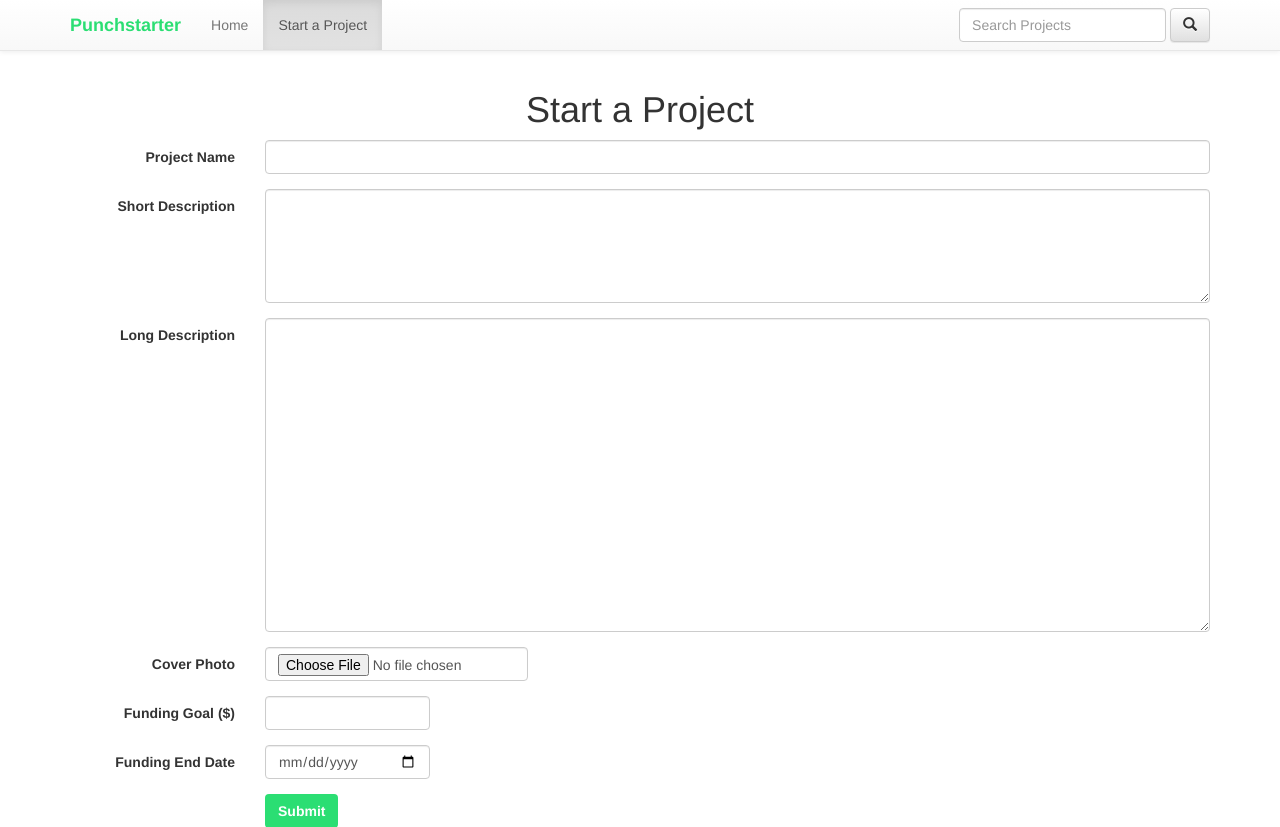
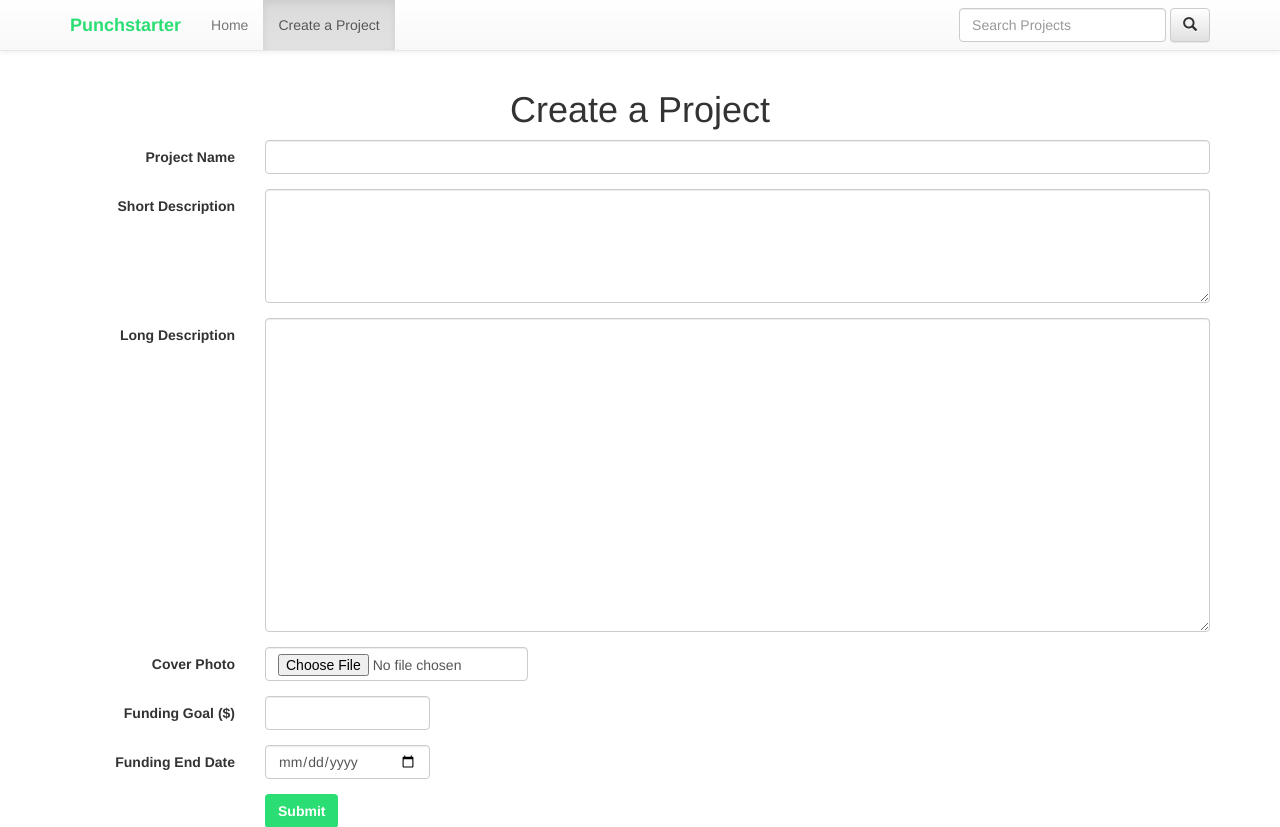
Before and after one commit to CodeUpStart/project-kickstarter-starter, a Flask app: page /projects/create/ in a window 1280 px wide. Shown: the top 827 px of the page. Run offline with Flask 2, Linux system fonts and the light colour scheme; some libraries are stand-ins or nearby versions.

Commit message:
Copy tweaks

```diff
--- a/punchstarter/templates/base.html
+++ b/punchstarter/templates/base.html
@@ -33,7 +33,7 @@
         <div id="navbar" class="navbar-collapse collapse">
           <ul class="nav navbar-nav">
             <li {% if active_page == 'index' %} class="active" {% endif %}><a href="/">Home</a></li>
-            <li {% if active_page == 'create' %} class="active" {% endif %}><a href="{{ url_for('create') }}">Start a Project</a></li>
+            <li {% if active_page == 'create' %} class="active" {% endif %}><a href="{{ url_for('create') }}">Create a Project</a></li>
               </ul>
             </li>
           </ul>
--- a/punchstarter/templates/create.html
+++ b/punchstarter/templates/create.html
@@ -2,7 +2,7 @@
 {% set active_page = "create" %}
 
 {% block subtitle %}
-    Start a Project
+    Create a Project
 {% endblock %}
 
 {% block content %}
@@ -18,7 +18,7 @@
 
 
   <div>
-    <h1 class="text-center"> Start a Project </h1>
+    <h1 class="text-center"> Create a Project </h1>
   </div>
 
   <form class="form-horizontal" method="POST" action="{{ url_for('create') }}" enctype="multipart/form-data">
--- a/punchstarter/templates/index.html
+++ b/punchstarter/templates/index.html
@@ -35,7 +35,7 @@
 			  		<div class="search-summary">
 			  			<div class="row">
 			  				<div class="col-sm-4 text-center">{{ project.percentage_funded }}% <br/> funded </div>
-			  				<div class="col-sm-4 text-center">${{ project.total_pledged }} <br/> pledged </div>
+			  				<div class="col-sm-4 text-center">${{ project.total_pledges }} <br/> pledged </div>
 			  				<div class="col-sm-4 text-center">{{ project.num_days_left }} <br/> days left</div>
 			  			</div>
 			  		</div>
--- a/punchstarter/templates/project_detail.html
+++ b/punchstarter/templates/project_detail.html
@@ -47,7 +47,7 @@
 			</div>
 
 			<div class="panel">
-				<span class="project-vitals"> ${{ project.total_pledged }} </span> <br/>pledged of ${{ project.goal_amount }} goal
+				<span class="project-vitals"> ${{ project.total_pledges }} </span> <br/>pledged of ${{ project.goal_amount }} goal
 			</div>
 
 			<div class="panel">
--- a/punchstarter/templates/search.html
+++ b/punchstarter/templates/search.html
@@ -32,7 +32,7 @@
 			  		<div class="search-summary">
 			  			<div class="row">
 			  				<div class="col-sm-4 text-center">{{ project.percentage_funded }}% <br/> funded </div>
-			  				<div class="col-sm-4 text-center">${{ project.total_pledged }} <br/> pledged </div>
+			  				<div class="col-sm-4 text-center">${{ project.total_pledges }} <br/> pledged </div>
 			  				<div class="col-sm-4 text-center">{{ project.num_days_left }} <br/> days left</div>
 			  			</div>
 			  		</div>
```
Also changed, not shown: punchstarter/models.py (+6 -6 lines).
